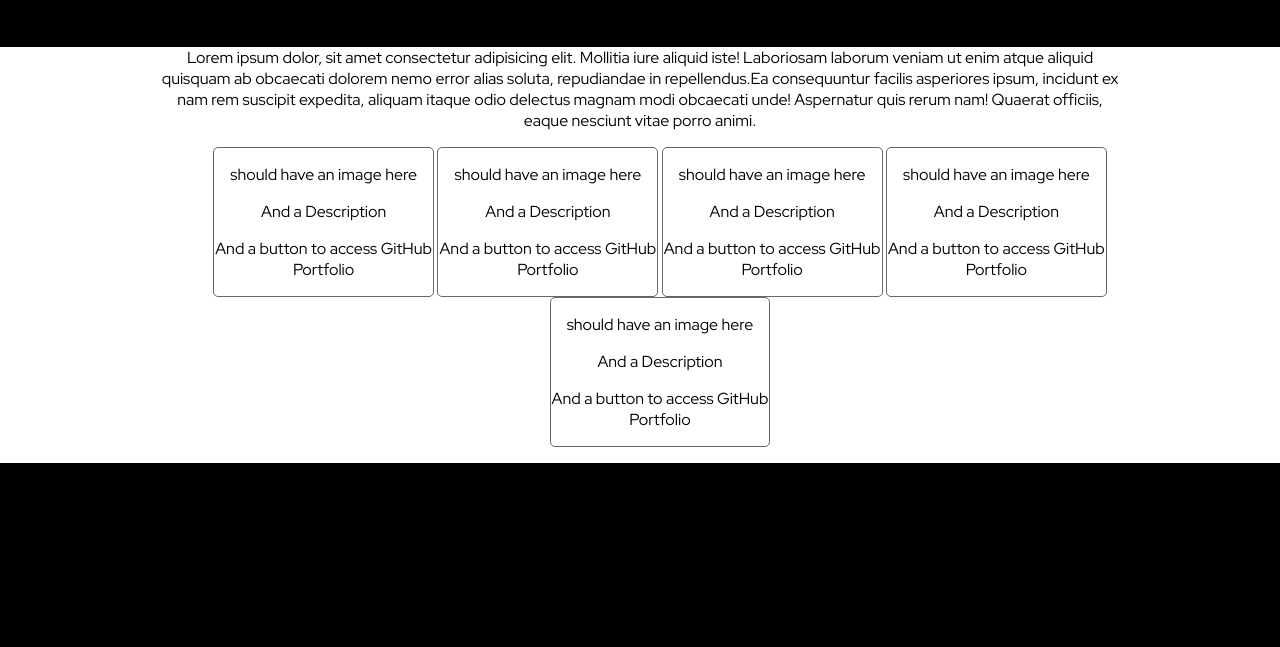
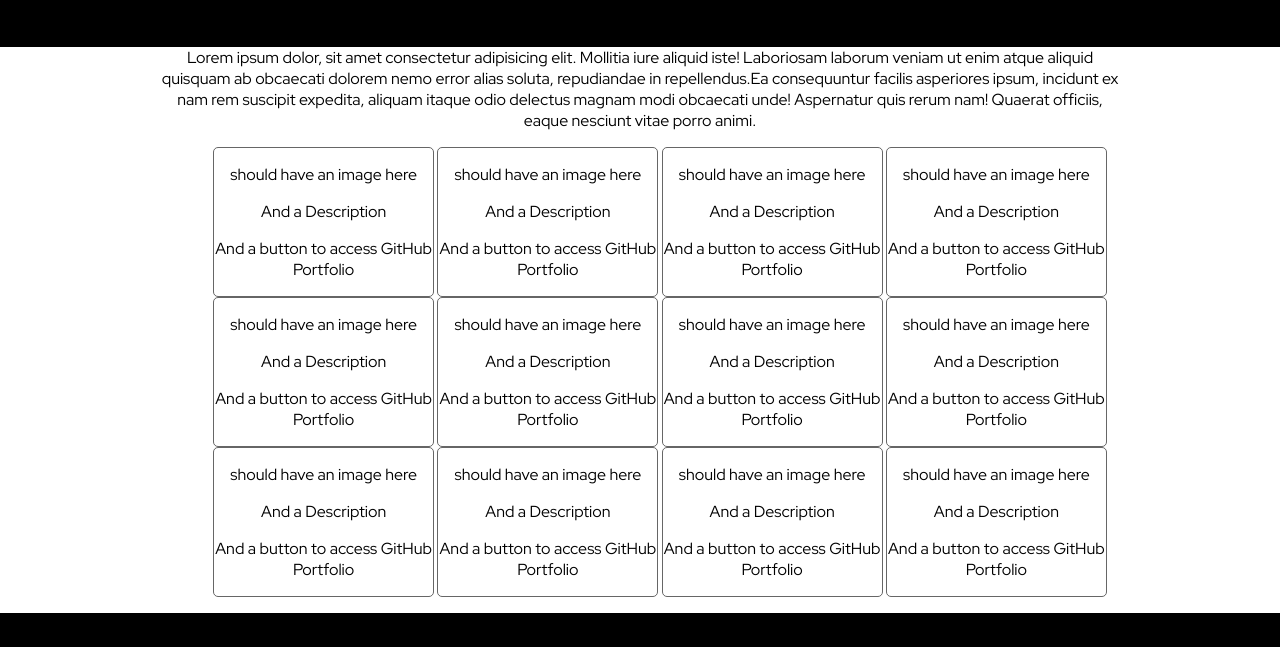
Before and after one commit to amaralfelipe1522/portfolio, a plain HTML site: page index.html in a window 1280 px wide. Shown: the part 153-800 px from the top of the page. Drawn offline with Linux system fonts and the light colour scheme.

Commit message:
Alter index.html

```diff
--- a/index.html
+++ b/index.html
@@ -75,6 +75,55 @@
                                         <p>And a button to access GitHub Portfolio</p>
                                     </div>
                                 </li>
+                                <li class="portfolio-item">
+                                    <div class="box-item">
+                                        <p>should have an image here</p>
+                                        <p>And a Description</p>
+                                        <p>And a button to access GitHub Portfolio</p>
+                                    </div>
+                                </li>
+                                <li class="portfolio-item">
+                                    <div class="box-item">
+                                        <p>should have an image here</p>
+                                        <p>And a Description</p>
+                                        <p>And a button to access GitHub Portfolio</p>
+                                    </div>
+                                </li>
+                                <li class="portfolio-item">
+                                    <div class="box-item">
+                                        <p>should have an image here</p>
+                                        <p>And a Description</p>
+                                        <p>And a button to access GitHub Portfolio</p>
+                                    </div>
+                                </li>
+                                <li class="portfolio-item">
+                                    <div class="box-item">
+                                        <p>should have an image here</p>
+                                        <p>And a Description</p>
+                                        <p>And a button to access GitHub Portfolio</p>
+                                    </div>
+                                </li>
+                                <li class="portfolio-item">
+                                    <div class="box-item">
+                                        <p>should have an image here</p>
+                                        <p>And a Description</p>
+                                        <p>And a button to access GitHub Portfolio</p>
+                                    </div>
+                                </li>
+                                <li class="portfolio-item">
+                                    <div class="box-item">
+                                        <p>should have an image here</p>
+                                        <p>And a Description</p>
+                                        <p>And a button to access GitHub Portfolio</p>
+                                    </div>
+                                </li>
+                                <li class="portfolio-item">
+                                    <div class="box-item">
+                                        <p>should have an image here</p>
+                                        <p>And a Description</p>
+                                        <p>And a button to access GitHub Portfolio</p>
+                                    </div>
+                                </li>
                             </ul>
                         </div>
                     </section>
```
